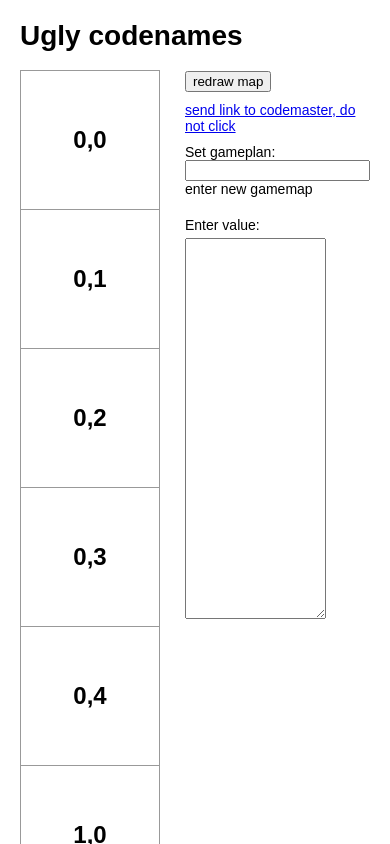
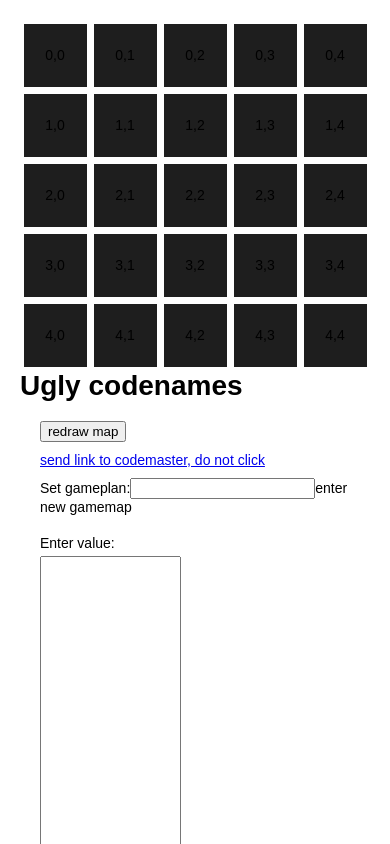
Before and after one commit to adekcz/codenames, a React (Create React App) app: page / in a window 390 px wide. Shown: the top 844 px of the page. Built offline with nearby package versions, Linux system fonts and the light colour scheme.

Commit message:
grid is responsive (for 5x5)

```diff
--- a/src/App.css
+++ b/src/App.css
@@ -8,6 +8,7 @@ body {
     flex-direction: row;
 }
 
+/*
 .tile {
     border: 1px solid #999;
     background: #fff;
@@ -19,9 +20,8 @@ body {
     margin-top: -1px;
     padding: 0;
     text-align: center;
-    height: 140px;
-    width: 140px;
 }
+*/
 
 [class="tile"]:hover {
     font-size: 26px;
@@ -63,3 +63,53 @@ body {
 .columnFlex .wordInputWrapper textarea {
     margin-top: 5px;
 }
+
+
+/*
+.container {
+  display: grid;
+  grid-template-columns: repeat(5, minmax(0, 1fr));
+  grid-gap: 10px;
+}
+
+.container > * {
+  aspect-ratio: 1 / 1;
+  border: 1px solid;
+
+  display: flex;
+  align-items: center;
+  justify-content: center;
+  text-align: center;
+}
+
+
+*/
+
+
+.square {
+    float:left;
+    position: relative;
+    width: 18%;
+    padding-bottom : 18%; /* = width for a 1:1 aspect ratio */
+    margin:1%;
+    background-color:#1E1E1E;
+    overflow:hidden;
+}
+
+.content {
+    position:absolute;
+    height:90%; /* = 100% - 2*5% padding */
+    width:90%; /* = 100% - 2*5% padding */
+    padding: 5%;
+    text-align: center;
+
+}
+.table{
+    display:table;
+    width:100%;
+    height:100%;
+}
+.tile {
+    display:table-cell;
+    vertical-align:middle;
+}
--- a/src/App.js
+++ b/src/App.js
@@ -7,19 +7,25 @@ let colorMap = {0:"red", 1:"blue", 2:"dark", 3:"grey"};
 function Tile(props) {
     let color = props.currentColors[props.x][props.y];
     return (
-        <button
+        <div className="square">
+            <div className="content">
+                <div className="table">
+                        <div
                             data-testid="test-tile"
                             className={"tile" + ( color ? " " + color : "")}
                             onClick={(e) => props.changeColor(props.x, props.y, props.tileType) }>
                             {props.text}
-        </button>
+                    </div>
+                </div>
+            </div>
+        </div>
     );
 }
 
 class Board extends React.Component {
 
     renderTile(row, col, changeColor, currentColors) {
-        return <Tile
+        return ( <Tile
             key={row + " " + col}
             x={row}
             y={col}
@@ -27,22 +33,16 @@ class Board extends React.Component {
             text={this.props.tiles[row][col].text}
             tileType={this.props.tiles[row][col].tileType}
             changeColor={changeColor}
-        />;
+        />);
     }
 
     render() {
         return (
-            <div>
-                { this.props.tiles.map(
-                    (row, rowId) =>
-                    (<div className="board-row" key={rowId}>
+            <div className="container">
                   {
-                            row.map((col, colId) =>
-                                this.renderTile(rowId, colId, this.props.changeColor, this.props.currentColors)
-                            )
-                        }
-                    </div>
-                    )
+                      Array.from({ length: this.props.size**2 },
+                    (_, i) =>
+                        this.renderTile(Math.floor(i/this.props.size), i % this.props.size , this.props.changeColor, this.props.currentColors)
                       )
                 }
             </div>
@@ -297,12 +297,13 @@ let App = ({size=5, }) => {
 
     return (
         <div>
-            <h1>Ugly codenames</h1>
-            <div className='rowFlex'>
                 <Board tiles={tiles}
                     currentColors={currentColors}
                     changeColor={changeColor}
+                    size={size}
                 />
+            <h1>Ugly codenames</h1>
+            <div className='rowFlex'>
                 <div className='columnFlex'>
                     <div>
                         <button className="redraw" onClick={() => {
--- /dev/null
+++ b/src/test2.css
@@ -0,0 +1,17 @@
+
+.container {
+  display: grid;
+  grid-template-columns: repeat(3, minmax(0, 1fr)); /* 3 columns */
+  grid-gap: 10px;
+}
+
+.container>* {
+  aspect-ratio: 1 / 1; /* a square ratio */
+  border: 1px solid;
+
+  /* center content */
+  display: flex;
+  align-items: center;
+  justify-content: center;
+  text-align: center;
+}
```
Also changed, not shown: src/test.html (added, +63 -0 lines), src/test2.html (added, +13 -0 lines), src/test.css (added). Lines whose indentation alone changed are shown as unchanged.
